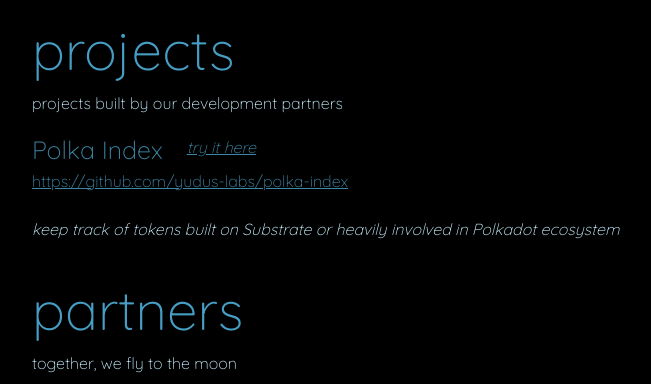
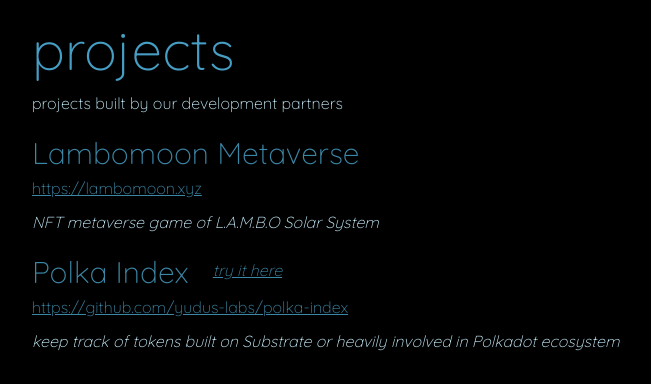
Before and after one commit to duyyudus/lambomoon-ventures, a Gatsby site: page / in a window 1280 px wide. Shown: the part 780-1164 px from the top of the page, without its empty margins (295-946 px from the left). Built offline with nearby package versions, Linux system fonts and the light colour scheme; Gatsby itself is replaced by a stand-in of ours.

Commit message:
Add lambomoon metaverse, refine UI

```diff
--- a/src/pages/css/index.css
+++ b/src/pages/css/index.css
@@ -39,7 +39,7 @@
   font-style: italic;
   font-weight: normal;
   font-size: 16px;
-  margin: 4px 0 0 0;
+  margin: 8px 0 0 0;
 }
 .try-it-link:hover {
   color: var(--teal-lighter) !important;
@@ -71,10 +71,11 @@
 }
 
 .project-item-body {
+  margin-top: 10px;
   font-style: italic;
 }
 .project-item-title {
-  font-size: 25px;
+  font-size: 30px;
   color: var(--teal);
 }
 
--- a/src/pages/index.js
+++ b/src/pages/index.js
@@ -118,6 +118,12 @@
             projects built by our development partners
           </p>
           <ProjectItem
+            title="Lambomoon Metaverse"
+            intro="NFT metaverse game of L.A.M.B.O Solar System"
+            github="https://lambomoon.xyz"
+            appLink=""
+          />
+          <ProjectItem
             title="Polka Index"
             intro="keep track of tokens built on Substrate or heavily involved in Polkadot ecosystem"
             github="https://github.com/yudus-labs/polka-index"
@@ -152,7 +158,6 @@
         // </div>
         ""
       )}
-      <br />
       <br />
 
       <p className="project-item-body">{props.intro}</p>
```
